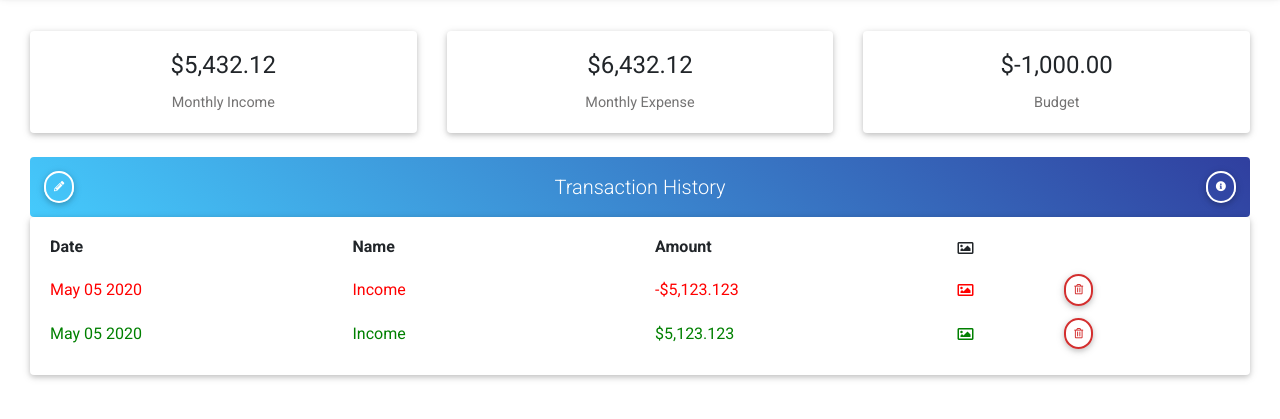
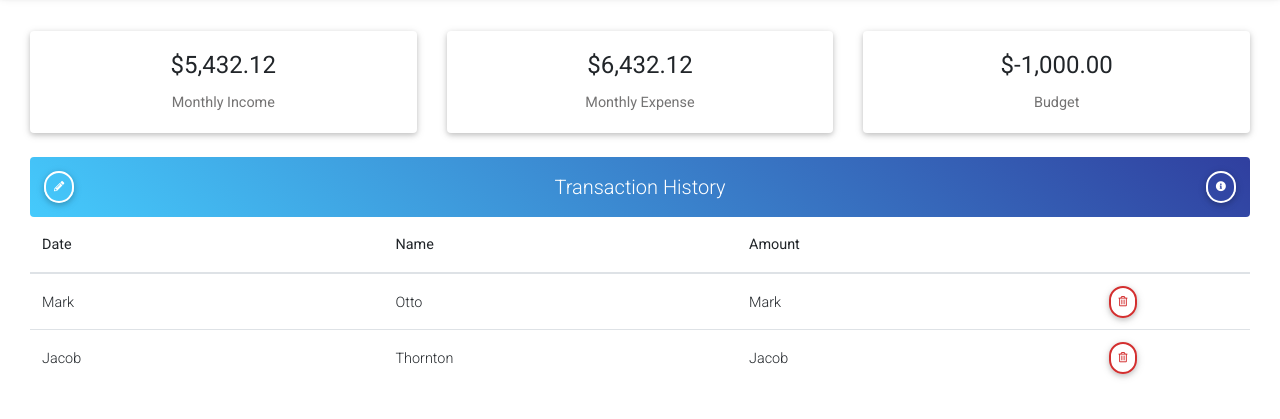
Before and after one commit to okontsograda/Fintrax, a plain HTML site: page home.html in a window 1280 px wide. Shown: the part 63-482 px from the top of the page. Drawn offline with Linux system fonts and the light colour scheme.

Commit message:
new table updates

```diff
--- a/home.html
+++ b/home.html
@@ -117,65 +117,57 @@
           </div>
 
         </div>
-          <div class="card">
-            <div class="card-body table-headings">
-              <div class="row">
-                <div class="record-date col-sm-3">
-                  <h6 class="card-title t-heading">Date</h6>
-                </div>
-                <div class="col-sm-3">
-                  <h6 class="card-title t-heading">Name</h6>
-                </div>
-                <div class="col-sm-3">
-                  <h6 class="card-title t-heading">Amount</h6>
-                </div>
-                <div class="col-sm-1">
-                  <i class="far fa-image"></i>
-                </div>
-                <div class="col-sm-1"></div>
-              </div>
-            </div>
-            <div class="card-body table-first-row">
-              <div class="row expense-record">
-                <div class="record-date col-sm-3">
-                  <p class="table-content">May 05 2020</p>
-                </div>
-                <div class="col-sm-3">
-                  <p class="table-content">Income</p>
-                </div>
-                <div class="col-sm-3">
-                  <p class="table-content">-$5,123.123</p>
-                </div>
-                <div class="col-sm-1">
-                  <i class="table-content-image far fa-image"></i>
-                </div>
-                <div class="col-sm-1">
+        <div class="">
+
+          <div class="table-wrapper">
+            <!--Table-->
+            <table class="table table-hover mb-0">
+              <!--Table head-->
+              <thead>
+                <tr>
+                  <th class="record-date th-lg">
+                    <a>Date</a>
+                  </th>
+                  <th class="th-lg">
+                    <a href="">Name</a>
+                  </th>
+                  <th class="th-lg">
+                    <a href="">Amount</a>
+                  </th>
+                  <th>
+                  </th>
+                </tr>
+              </thead>
+              <!--Table head-->
+
+              <!--Table body-->
+              <tbody>
+                <tr>
+                  <td class="record-date">Mark</td>
+                  <td>Otto</td>
+                  <td>Mark</td>
+                  <th style="padding-bottom:0;padding-top:6px;">
                     <button type="button" class="btn btn-outline-red btn-rounded btn-sm px-2">
                       <i class="far fa-trash-alt mt-0"></i>
                     </button>
-                </div>
-              </div>
-              <div class="row income-record">
-                <div class="record-date col-sm-3">
-                  <p class="table-content">May 05 2020</p>
-                </div>
-                <div class="col-sm-3">
-                  <p class="table-content">Income</p>
-                </div>
-                <div class="col-sm-3">
-                  <p class="table-content">$5,123.123</p>
-                </div>
-                <div class="col-sm-1">
-                  <i class="table-content-image far fa-image"></i>
-                </div>
-                <div class="col-sm-1">
+                  </th>
+                </tr>
+                <tr>
+                  <td class="record-date">Jacob</td>
+                  <td>Thornton</td>
+                  <td>Jacob</td>
+                  <th style="padding-bottom:0;padding-top:6px;">
                     <button type="button" class="btn btn-outline-red btn-rounded btn-sm px-2">
                       <i class="far fa-trash-alt mt-0"></i>
                     </button>
+                  </th>
+                </tr>
+              </tbody>
+              <!--Table body-->
+            </table>
+            <!--Table-->
           </div>
-              </div>
-            </div>
-          </div>
+
       </div>
     </div>
   </div>
```
Lines whose indentation alone changed are shown as unchanged.
